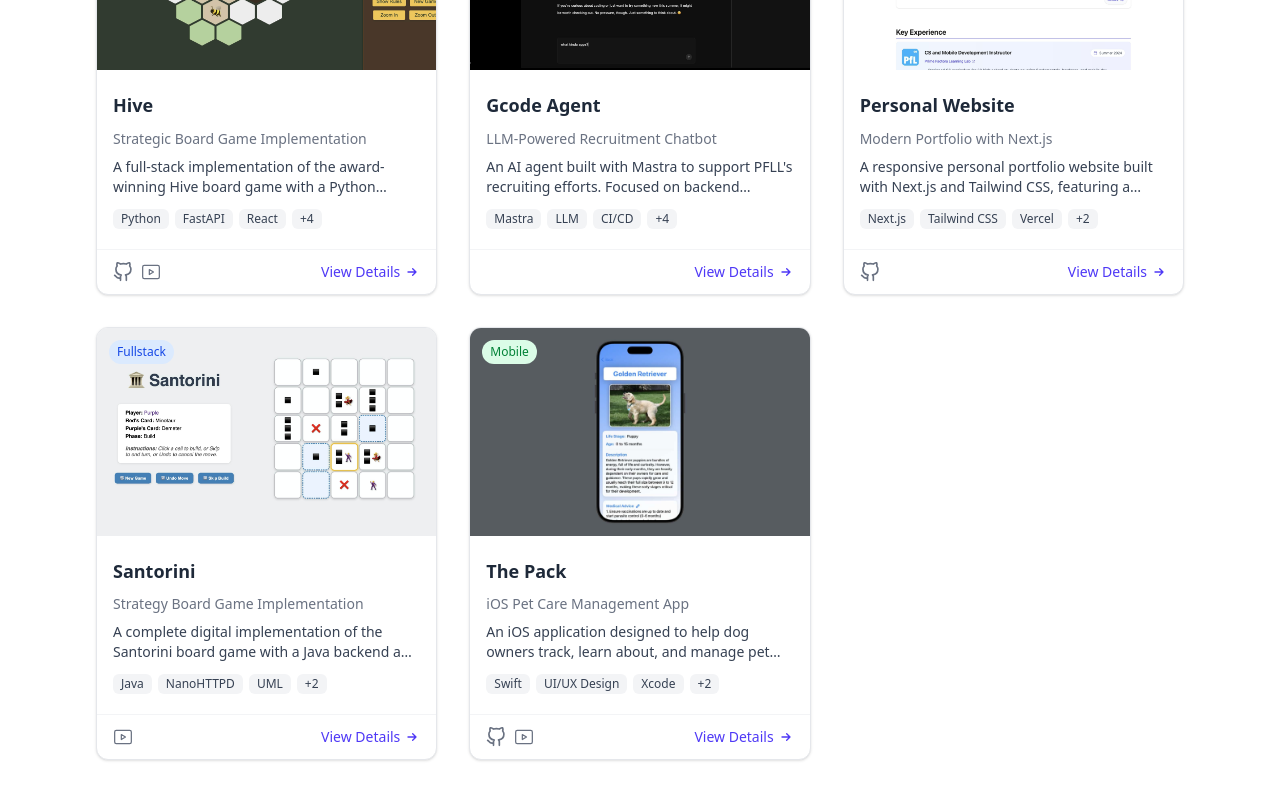
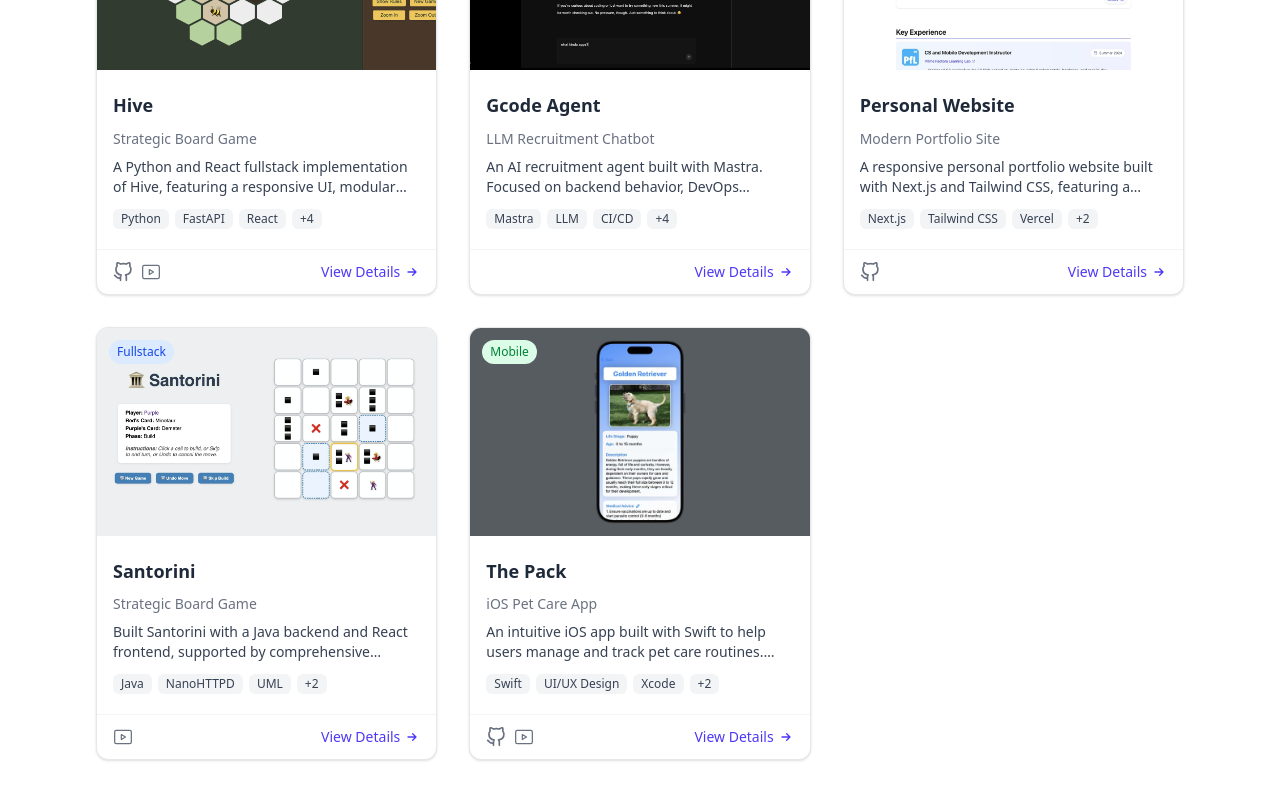
Before and after one commit to estulpz202/personal-website, a Next.js app: page /projects in a window 1280 px wide. Shown: the part 560-1360 px from the top of the page. Built offline with nearby package versions, Linux system fonts and the light colour scheme.

Commit message:
Remove description from projects metadata to be consistent. Update to use 'fullstack' everywhere and update projects titles and subtitles.

```diff
--- a/src/app/projects/page.tsx
+++ b/src/app/projects/page.tsx
@@ -6,8 +6,6 @@ import { projects } from '@/components/projects/projectsData';
  */
 export const metadata = {
   title: 'Projects | Estuardo Lopez',
-  description:
-    'Explore my portfolio of software development projects including web applications, full-stack systems, AI tools, and mobile apps.',
 };
 
 /**
--- a/src/components/projects/projectsData.ts
+++ b/src/components/projects/projectsData.ts
@@ -31,14 +31,14 @@ export const projects: Project[] = [
   {
     slug: 'hive',
     title: 'Hive',
-    subtitle: 'Strategic Board Game Implementation',
+    subtitle: 'Strategic Board Game',
     description:
-      'A full-stack implementation of the award-winning Hive board game with a Python backend and React frontend, featuring responsive design and advanced game logic.',
+      'A Python and React fullstack implementation of Hive, featuring a responsive UI, modular backend, and advanced game logic.',
     imageUrl: '/images/projects/hive.jpg',
     category: ['fullstack'],
     tech: ['Python', 'FastAPI', 'React', 'TypeScript', 'REST APIs', 'Pytest', 'Poetry'],
     highlights: [
-      'Developed a full-stack Hive game with a Python backend (FastAPI, Pytest, Poetry) and React (TypeScript) frontend',
+      'Developed a fullstack Hive game with a Python backend (FastAPI, Pytest, Poetry) and React (TypeScript) frontend',
       'Designed a modular MVC-style system with separation between game logic, API endpoints, and UI',
       'Managed robust REST API design and scalable game state with clear schemas',
       'Implemented turn-based gameplay with a responsive hex grid, drag/zoom, action highlights, and graph-based movement logic',
@@ -56,9 +56,9 @@ export const projects: Project[] = [
   {
     slug: 'gcode-agent',
     title: 'Gcode Agent',
-    subtitle: 'LLM-Powered Recruitment Chatbot',
+    subtitle: 'LLM Recruitment Chatbot',
     description:
-      "An AI agent built with Mastra to support PFLL's recruiting efforts. Focused on backend behavior, DevOps workflows, and LLM features like retrieval-augmented generation.",
+      'An AI recruitment agent built with Mastra. Focused on backend behavior, DevOps workflows, and LLM features like retrieval-augmented generation.',
     imageUrl: '/images/projects/gcode_agent.jpg',
     category: ['ai'],
     tech: ['Mastra', 'LLM', 'CI/CD', 'TypeScript', 'GitHub Actions', 'Docker', 'Codespaces'],
@@ -73,7 +73,7 @@ export const projects: Project[] = [
   {
     slug: 'personal-website',
     title: 'Personal Website',
-    subtitle: 'Modern Portfolio with Next.js',
+    subtitle: 'Modern Portfolio Site',
     description:
       'A responsive personal portfolio website built with Next.js and Tailwind CSS, featuring a clean design, project showcase, and contact functionality.',
     imageUrl: '/images/projects/website.jpg',
@@ -93,14 +93,14 @@ export const projects: Project[] = [
   {
     slug: 'santorini',
     title: 'Santorini',
-    subtitle: 'Strategy Board Game Implementation',
+    subtitle: 'Strategic Board Game',
     description:
-      'A complete digital implementation of the Santorini board game with a Java backend and React frontend, featuring comprehensive technical documentation.',
+      'Built Santorini with a Java backend and React frontend, supported by comprehensive technical documentation.',
     imageUrl: '/images/projects/santorini.jpg',
     category: ['fullstack'],
     tech: ['Java', 'NanoHTTPD', 'UML', 'React', 'TypeScript'],
     highlights: [
-      'Built a full-stack Santorini game with a Java backend (NanoHTTPD) and a React (TypeScript) frontend',
+      'Built a fullstack Santorini game with a Java backend (NanoHTTPD) and a React (TypeScript) frontend',
       'Authored comprehensive technical documentation, including UML class diagrams, object/domain models, and sequence diagrams to support future extensibility',
       'Private repository per academic policy. Access available upon request at elopezle@andrew.cmu.edu',
     ],
@@ -116,9 +116,9 @@ export const projects: Project[] = [
   {
     slug: 'the-pack',
     title: 'The Pack',
-    subtitle: 'iOS Pet Care Management App',
+    subtitle: 'iOS Pet Care App',
     description:
-      'An iOS application designed to help dog owners track, learn about, and manage pet care responsibilities with an intuitive user interface.',
+      'An intuitive iOS app built with Swift to help users manage and track pet care routines. Developed with a student team.',
     imageUrl: '/images/projects/thepack.jpg',
     category: ['mobile'],
     tech: ['Swift', 'UI/UX Design', 'Xcode', 'GitHub', 'Leadership'],
@@ -145,7 +145,7 @@ export const projects: Project[] = [
 export function getProjectCategories(): { id: ProjectCategory; label: string; count: number }[] {
   const categories: ProjectCategory[] = ['fullstack', 'ai', 'mobile', 'web'];
   const labels: Record<ProjectCategory, string> = {
-    fullstack: 'Full-Stack',
+    fullstack: 'Fullstack',
     ai: 'AI & ML',
     mobile: 'Mobile',
     web: 'Web Development',
--- a/src/components/skills/SkillsData.ts
+++ b/src/components/skills/SkillsData.ts
@@ -27,7 +27,7 @@ export const homeSkillsData: SkillCategory[] = [
     ],
   },
   {
-    title: 'Full Stack',
+    title: 'Fullstack',
     skills: [
       { name: 'FastAPI', icon: 'fastapi' },
       { name: 'Node.js', icon: 'nodejs' },
```
